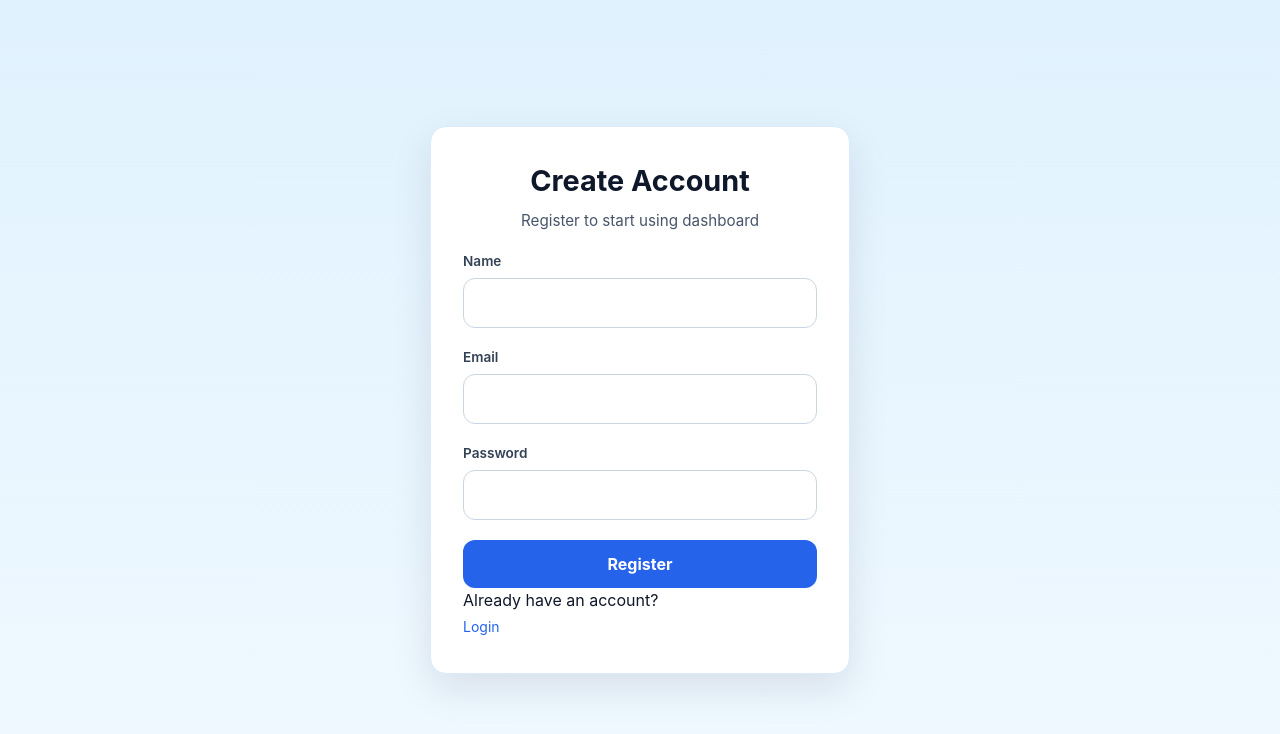
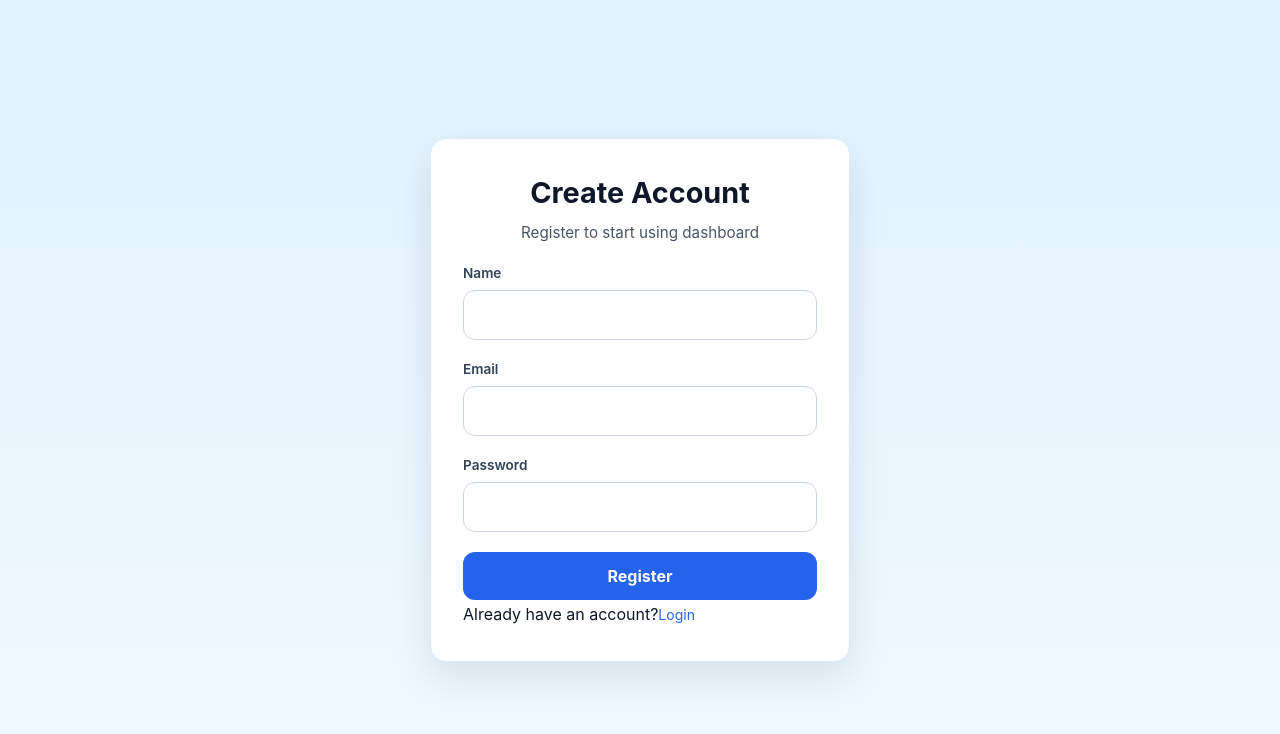
Before and after one commit to vikuuuuu/mydashboard, a Next.js app: page /register in a window 1280 px wide. Shown: the top 734 px of the page. Built offline with nearby package versions, Linux system fonts and the light colour scheme.

Commit message:
Update page.js

```diff
--- a/src/app/register/page.js
+++ b/src/app/register/page.js
@@ -96,13 +96,13 @@ export default function RegisterPage() {
           </button>
 
         </form>
-<p> Already have an account? </p>
+<div> Already have an account?
         <button
           className={styles.switchMode}
           onClick={()=>router.push("/login")}
         >
          Login
-        </button>
+        </button></div>
 
       </div>
 
```
